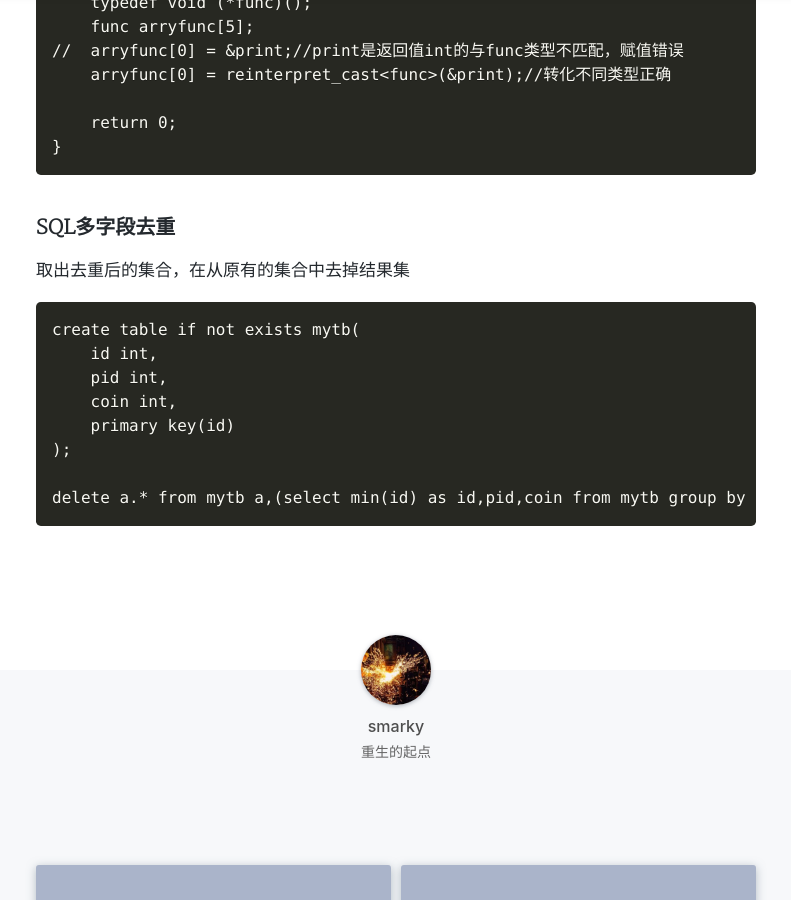
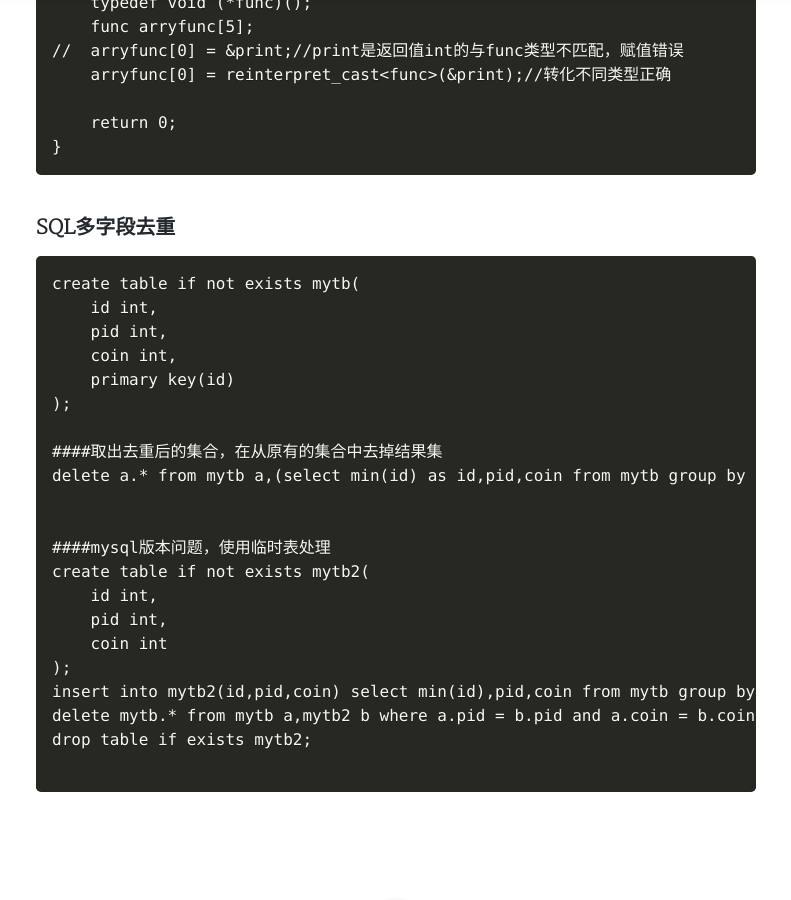
Before and after one commit to smakry/smakry.github.io, a Jekyll site: the page built from _posts/2019-09-19-程序问题整合.md, in a window 1280 px wide and 900 px high, scrolled down 38882 px. Shown: the whole window, without its empty margins (244-1035 px from the left). Built offline with Jekyll 4.4.1, drawn with Linux system fonts in a browser that asks for light colours; nearby versions of some CDN libraries; comment, search, counter and statistics services are not loaded; a style sheet for code colours, icons or effects is not loaded.

Commit message:
sql problem

````diff
--- a/_posts/2019-09-19-程序问题整合.md
+++ b/_posts/2019-09-19-程序问题整合.md
@@ -1457,5 +1455,18 @@ create table if not exists mytb(
 	primary key(id)
 );
 
+####取出去重后的集合，在从原有的集合中去掉结果集
 delete a.* from mytb a,(select min(id) as id,pid,coin from mytb group by pid,coin) b where a.pid = b.pid and a.coin = b.coin and a.id > b.id;
+
+
+####mysql版本问题，使用临时表处理
+create table if not exists mytb2(
+	id int,
+	pid int,
+	coin int
+);
+insert into mytb2(id,pid,coin) select min(id),pid,coin from mytb group by pid,coin;
+delete mytb.* from mytb a,mytb2 b where a.pid = b.pid and a.coin = b.coin and a.id > b.id;
+drop table if exists mytb2;
+
 ```
````
Also changed, not shown: other parts of _posts/2019-09-19-程序问题整合.md (+0 -2 lines).
